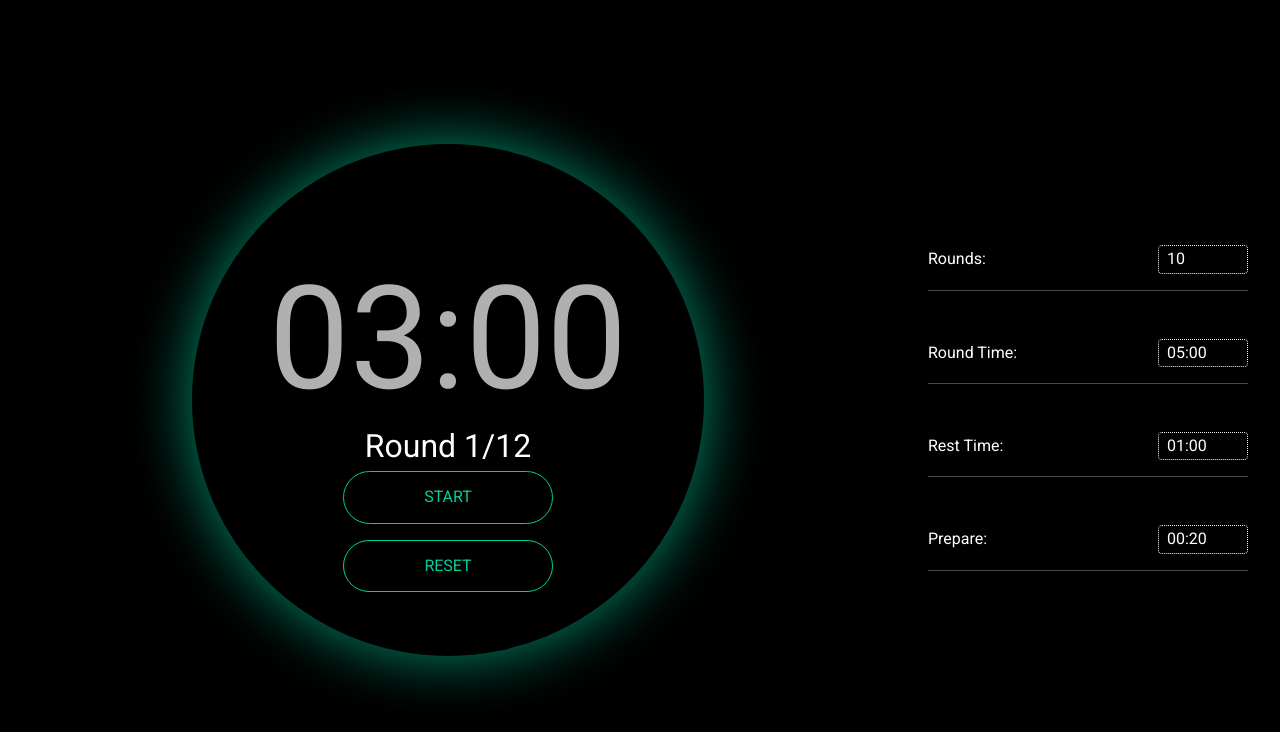
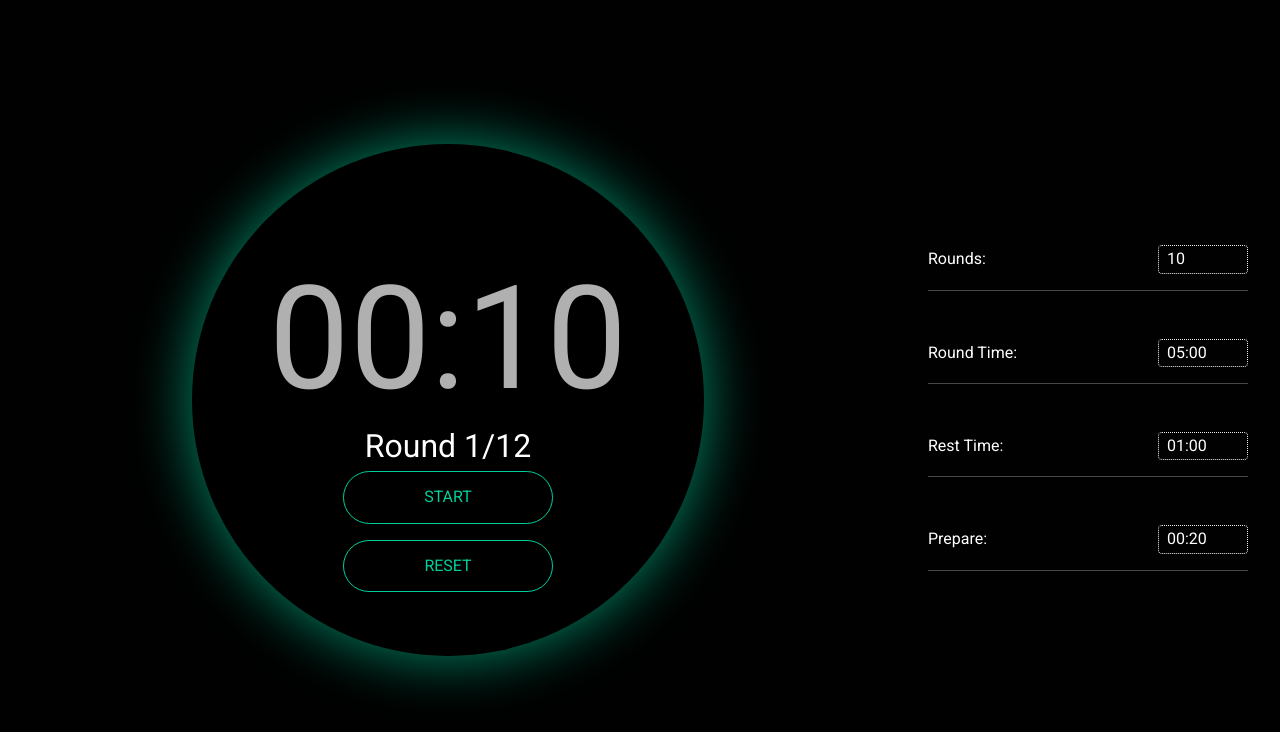
Before and after one commit to bohdanmoroziuk/interval-timer, a React (Create React App) app: page / in a window 1280 px wide. Shown: the top 732 px of the page. Built offline with nearby package versions, Linux system fonts and the light colour scheme.

Commit message:
feat: add countdown timer

```diff
--- a/src/App.tsx
+++ b/src/App.tsx
@@ -1,17 +1,60 @@
-import { FC } from 'react';
+import { FC, useState, useEffect, useCallback } from 'react';
 
 import GlobalStyle from 'styles/global';
 import { useNotification } from 'contexts/notification';
-import { SettingsForm, Timer, NotificationBar } from 'components';
+import { SettingsForm, NotificationBar, Timer } from 'components';
+import { useClockify } from 'hooks';
 
 import { Container, Main, Sidebar } from 'App.styles';
 
+const ONE_SECOND = 1000;
+
+const playAudio = () => {
+  const audio = new Audio('sounds/beep-07a.mp3');
+
+  audio.play();
+};
+
 const App: FC = () => {
+  const initial = 10 * ONE_SECOND;
+
+  const [milliseconds, setMilliseconds] = useState(initial);
+  const [isStarted, setIsStarted] = useState(false);
+
   const { addMessage } = useNotification();
 
-  const startTimer = () => {
+  const time = useClockify(milliseconds);
+
+  const startTimer = useCallback(() => {
+    setIsStarted(true);
     addMessage('Countdown started');
-  };
+    playAudio();
+  }, [addMessage]);
+
+  const endTimer = useCallback(() => {
+    setIsStarted(false);
+    addMessage('Countdown ended');
+    playAudio();
+  }, [addMessage]);
+
+  useEffect(() => {
+    if (isStarted) {
+      const timer = setInterval(() => {
+        if (milliseconds > 0) {
+          setMilliseconds((milliseconds) => milliseconds - ONE_SECOND);
+
+          if (milliseconds === ONE_SECOND) {
+            setMilliseconds(initial);
+            endTimer();
+          }
+        } else {
+          clearInterval(timer);
+        }
+      }, ONE_SECOND);
+
+      return () => clearInterval(timer);
+    }
+  }, [milliseconds, isStarted, endTimer, initial]);
 
   return (
     <>
@@ -19,7 +62,10 @@ const App: FC = () => {
       <Container>
         <NotificationBar />
         <Main>
-          <Timer onStart={startTimer} />
+          <Timer
+            onStart={startTimer}
+            time={time}
+          />
         </Main>
         <Sidebar>
           <SettingsForm />
--- a/src/components/timer/index.tsx
+++ b/src/components/timer/index.tsx
@@ -9,13 +9,14 @@ import {
 } from 'components/timer/styles';
 
 export interface TimerProps {
+  time: string;
   onStart: () => void;
 }
 
-const Timer: FC<TimerProps> = ({ onStart }) => {
+const Timer: FC<TimerProps> = ({ time, onStart }) => {
   return (
     <Circle>
-      <Time>03:00</Time>
+      <Time>{time}</Time>
       <Round>Round 1/12</Round>
       <Controls>
         <ControlButton onClick={onStart}>
--- /dev/null
+++ b/src/hooks/index.tsx
@@ -0,0 +1 @@
+export { default as useClockify } from 'hooks/useClockify';
--- /dev/null
+++ b/src/hooks/useClockify.tsx
@@ -0,0 +1,14 @@
+const useClockify = (milliseconds: number) => {
+  const pad = (x: number) => (
+    x < 10
+      ? x.toString().padStart(2, '0')
+      : x.toString()
+  );
+
+  const minutes = Math.floor(milliseconds / 60000);
+  const seconds = Number(((milliseconds % 60000) / 1000).toFixed(0));
+
+  return `${pad(minutes)}:${pad(seconds)}`;
+};
+
+export default useClockify;
```
Also changed, not shown: 1 other file (tests, documents, lock files or other folders).
